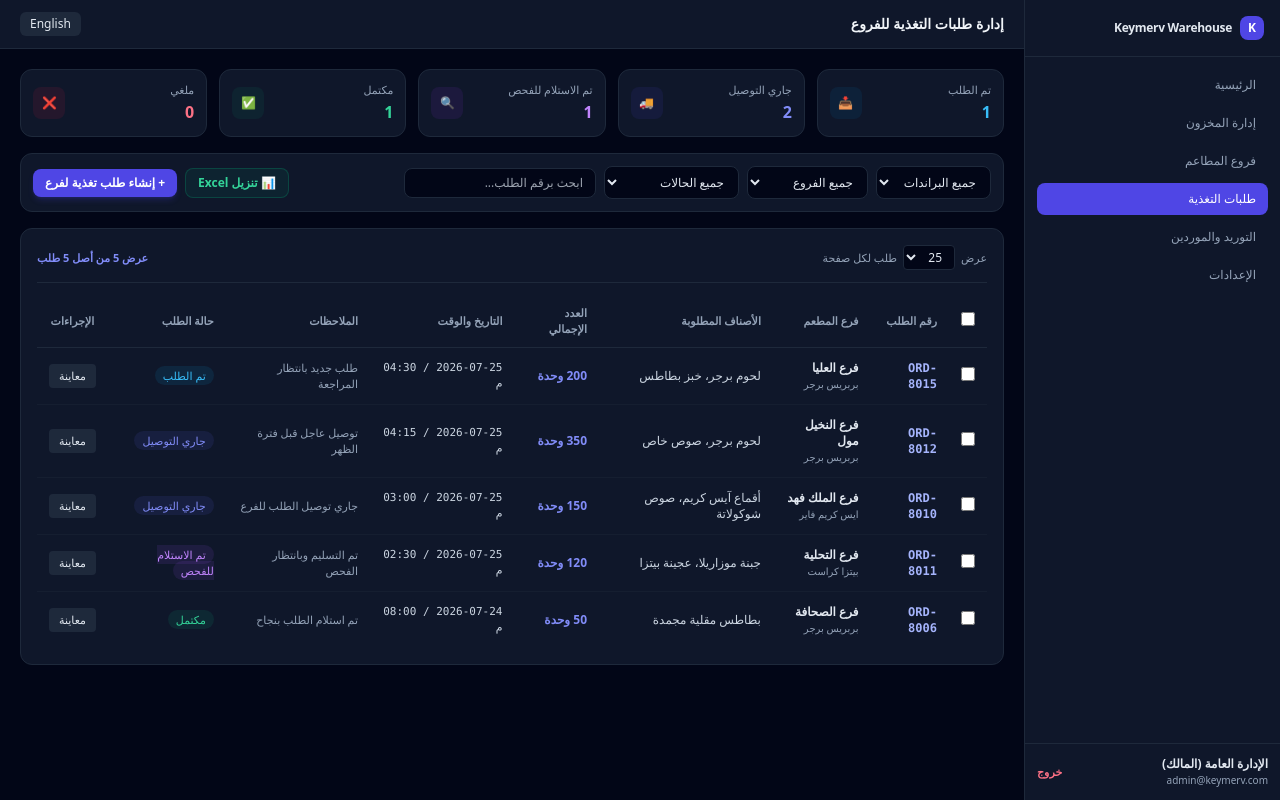
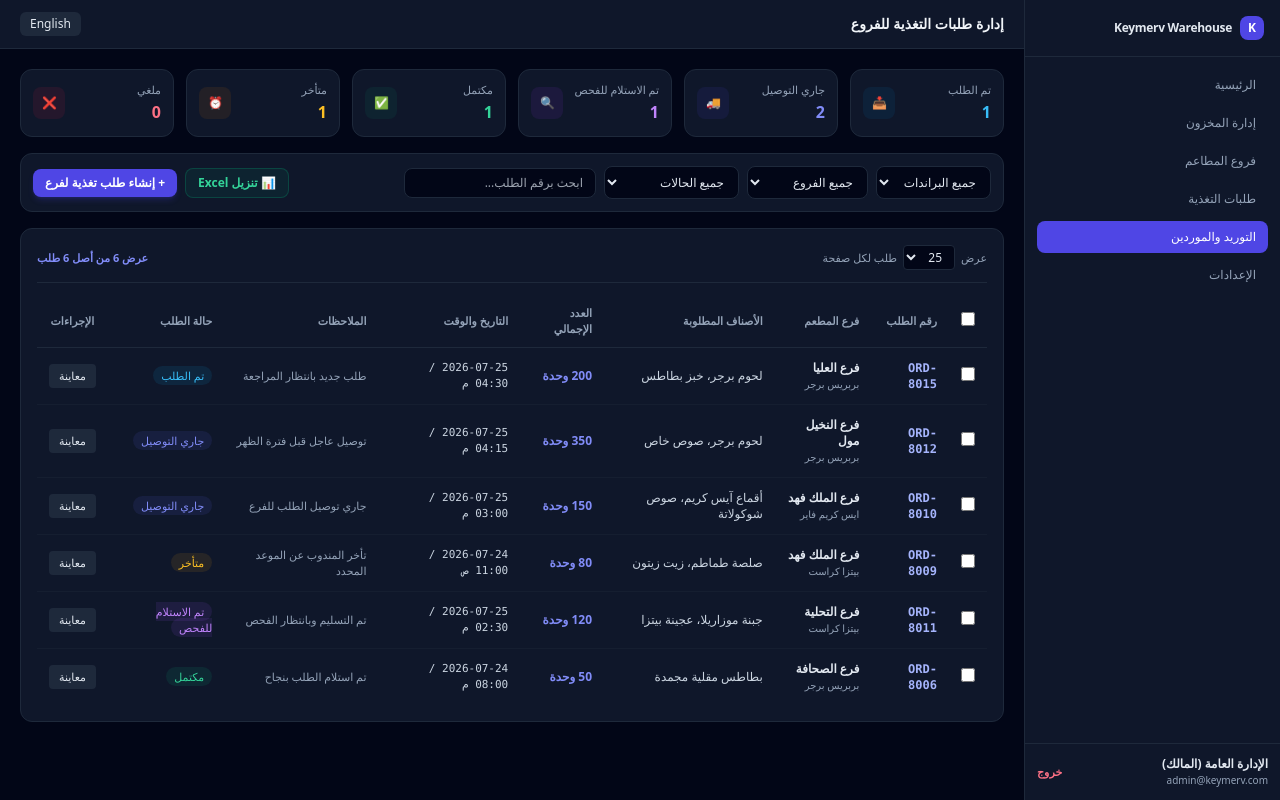
Before and after one commit to Keymerv/warehouse-system, a plain HTML site: page supply.html in a window 1280 px wide. Drawn offline with nearby package versions, Linux system fonts and the light colour scheme.

Commit message:
Update supply.html

```diff
--- a/supply.html
+++ b/supply.html
@@ -25,7 +25,7 @@
 </head>
 <body class="bg-slate-950 text-slate-100 font-sans antialiased flex h-screen overflow-hidden text-xs">
 
-    <!-- القائمة الجانبية (Sidebar) بالعرض القياسي w-64 -->
+    <!-- القائمة الجانبية (Sidebar) -->
     <aside class="w-64 bg-slate-900 border-l border-slate-800 flex flex-col justify-between shrink-0">
         <div>
             <div class="p-4 border-b border-slate-800 flex items-center gap-2">
@@ -37,8 +37,9 @@
                 <a href="dashboard.html" class="flex items-center gap-2.5 px-3 py-2 text-slate-400 hover:bg-slate-800 hover:text-white rounded-lg font-medium transition" data-i18n="nav_overview">الرئيسية</a>
                 <a href="inventory.html" class="flex items-center gap-2.5 px-3 py-2 text-slate-400 hover:bg-slate-800 hover:text-white rounded-lg font-medium transition" data-i18n="nav_inventory">إدارة المخزون</a>
                 <a href="branches.html" class="flex items-center gap-2.5 px-3 py-2 text-slate-400 hover:bg-slate-800 hover:text-white rounded-lg font-medium transition" data-i18n="nav_branches">فروع المطاعم</a>
-                <a href="orders.html" class="flex items-center gap-2.5 px-3 py-2 bg-indigo-600 text-white rounded-lg font-medium transition" data-i18n="nav_orders">طلبات التغذية</a>
-                <a href="supply.html" class="flex items-center gap-2.5 px-3 py-2 text-slate-400 hover:bg-slate-800 hover:text-white rounded-lg font-medium transition" data-i18n="nav_supply">التوريد والموردين</a>
+                <a href="orders.html" class="flex items-center gap-2.5 px-3 py-2 text-slate-400 hover:bg-slate-800 hover:text-white rounded-lg font-medium transition" data-i18n="nav_orders">طلبات التغذية</a>
+                <!-- تم نقل الأكتيف هنا -->
+                <a href="supply.html" class="flex items-center gap-2.5 px-3 py-2 bg-indigo-600 text-white rounded-lg font-medium transition" data-i18n="nav_supply">التوريد والموردين</a>
                 <a href="settings.html" class="flex items-center gap-2.5 px-3 py-2 text-slate-400 hover:bg-slate-800 hover:text-white rounded-lg font-medium transition" data-i18n="nav_settings">الإعدادات</a>
             </nav>
         </div>
@@ -65,8 +66,8 @@
 
         <div class="p-5 space-y-4">
 
-            <!-- إحصائيات سريعة للحالات المحدثة (5 حالات) -->
-            <div class="grid grid-cols-2 lg:grid-cols-5 gap-3">
+            <!-- إحصائيات سريعة (6 حالات الآن شاملة متأخر) -->
+            <div class="grid grid-cols-2 sm:grid-cols-3 lg:grid-cols-6 gap-3">
                 <div class="bg-slate-900 border border-slate-800 p-3 rounded-xl flex items-center justify-between">
                     <div>
                         <p class="text-slate-400 text-[11px]" data-i18n="stat_requested">تم الطلب</p>
@@ -94,6 +95,14 @@
                         <h3 class="text-base font-extrabold mt-0.5 text-emerald-400" id="stat-completed-count">0</h3>
                     </div>
                     <div class="w-8 h-8 bg-emerald-600/10 text-emerald-400 rounded-lg flex items-center justify-center font-bold text-xs">✅</div>
+                </div>
+                <!-- حالة متأخر الجديدة -->
+                <div class="bg-slate-900 border border-slate-800 p-3 rounded-xl flex items-center justify-between">
+                    <div>
+                        <p class="text-slate-400 text-[11px]" data-i18n="stat_late">متأخر</p>
+                        <h3 class="text-base font-extrabold mt-0.5 text-amber-400" id="stat-late-count">0</h3>
+                    </div>
+                    <div class="w-8 h-8 bg-amber-600/10 text-amber-400 rounded-lg flex items-center justify-center font-bold text-xs">⏰</div>
                 </div>
                 <div class="bg-slate-900 border border-slate-800 p-3 rounded-xl flex items-center justify-between">
                     <div>
@@ -128,6 +137,7 @@
                         <option value="delivering" data-i18n="filter_delivering">جاري التوصيل</option>
                         <option value="inspecting" data-i18n="filter_inspecting">تم الاستلام للفحص</option>
                         <option value="completed" data-i18n="filter_completed">مكتمل</option>
+                        <option value="late" data-i18n="filter_late">متأخر</option>
                         <option value="cancelled" data-i18n="filter_cancelled">ملغي</option>
                     </select>
 
@@ -167,6 +177,7 @@
                                 <option value="delivering" data-i18n="status_delivering">جاري التوصيل</option>
                                 <option value="inspecting" data-i18n="status_inspecting">تم الاستلام للفحص</option>
                                 <option value="completed" data-i18n="status_completed">مكتمل</option>
+                                <option value="late" data-i18n="status_late">متأخر</option>
                                 <option value="cancelled" data-i18n="status_cancelled">ملغي</option>
                             </select>
                             <button onclick="applyBulkStatus()" class="bg-indigo-600 hover:bg-indigo-500 text-white px-2.5 py-1 rounded text-xs font-medium transition" data-i18n="apply_btn">تطبيق</button>
@@ -214,6 +225,7 @@
             { id: "ORD-8015", brand: "بربريس برجر", branch: "فرع العليا", items: "لحوم برجر، خبز بطاطس", qty: "200 وحدة", date: "2026-07-25 / 04:30 م", notes: "طلب جديد بانتظار المراجعة", status: "requested" },
             { id: "ORD-8012", brand: "بربريس برجر", branch: "فرع النخيل مول", items: "لحوم برجر، صوص خاص", qty: "350 وحدة", date: "2026-07-25 / 04:15 م", notes: "توصيل عاجل قبل فترة الظهر", status: "delivering" },
             { id: "ORD-8010", brand: "ايس كريم فاير", branch: "فرع الملك فهد", items: "أقماع آيس كريم، صوص شوكولاتة", qty: "150 وحدة", date: "2026-07-25 / 03:00 م", notes: "جاري توصيل الطلب للفرع", status: "delivering" },
+            { id: "ORD-8009", brand: "بيتزا كراست", branch: "فرع الملك فهد", items: "صلصة طماطم، زيت زيتون", qty: "80 وحدة", date: "2026-07-24 / 11:00 ص", notes: "تأخر المندوب عن الموعد المحدد", status: "late" },
             { id: "ORD-8011", brand: "بيتزا كراست", branch: "فرع التحلية", items: "جبنة موزاريلا، عجينة بيتزا", qty: "120 وحدة", date: "2026-07-25 / 02:30 م", notes: "تم التسليم وبانتظار الفحص", status: "inspecting" },
             { id: "ORD-8006", brand: "بربريس برجر", branch: "فرع الصحافة", items: "بطاطس مقلية مجمدة", qty: "50 وحدة", date: "2026-07-24 / 08:00 م", notes: "تم استلام الطلب بنجاح", status: "completed" }
         ];
@@ -231,6 +243,7 @@
                     case 'delivering': badgeClass = 'bg-indigo-500/10 text-indigo-400'; statusTextKey = 'status_delivering'; break;
                     case 'inspecting': badgeClass = 'bg-purple-500/10 text-purple-400'; statusTextKey = 'status_inspecting'; break;
                     case 'completed': badgeClass = 'bg-emerald-500/10 text-emerald-400'; statusTextKey = 'status_completed'; break;
+                    case 'late': badgeClass = 'bg-amber-500/10 text-amber-400'; statusTextKey = 'status_late'; break;
                     case 'cancelled': badgeClass = 'bg-rose-500/10 text-rose-400'; statusTextKey = 'status_cancelled'; break;
                 }
 
@@ -263,13 +276,14 @@
         }
 
         function updateStats() {
-            const counts = { requested: 0, delivering: 0, inspecting: 0, completed: 0, cancelled: 0 };
+            const counts = { requested: 0, delivering: 0, inspecting: 0, completed: 0, late: 0, cancelled: 0 };
             ordersData.forEach(o => { if(counts[o.status] !== undefined) counts[o.status]++; });
 
             document.getElementById('stat-requested-count').innerText = counts.requested;
             document.getElementById('stat-delivering-count').innerText = counts.delivering;
             document.getElementById('stat-inspecting-count').innerText = counts.inspecting;
             document.getElementById('stat-completed-count').innerText = counts.completed;
+            document.getElementById('stat-late-count').innerText = counts.late;
             document.getElementById('stat-cancelled-count').innerText = counts.cancelled;
         }
 
@@ -405,6 +419,7 @@
                 stat_delivering: "جاري التوصيل",
                 stat_inspecting: "تم الاستلام للفحص",
                 stat_completed: "مكتمل",
+                stat_late: "متأخر",
                 stat_cancelled: "ملغي",
                 search_placeholder: "ابحث برقم الطلب...",
                 filter_all_brands: "جميع البراندات",
@@ -414,6 +429,7 @@
                 filter_delivering: "جاري التوصيل",
                 filter_inspecting: "تم الاستلام للفحص",
                 filter_completed: "مكتمل",
+                filter_late: "متأخر",
                 filter_cancelled: "ملغي",
                 export_excel_btn: "📊 تنزيل Excel",
                 add_order_btn: "+ إنشاء طلب تغذية لفرع",
@@ -431,6 +447,7 @@
                 status_delivering: "جاري التوصيل",
                 status_inspecting: "تم الاستلام للفحص",
                 status_completed: "مكتمل",
+                status_late: "متأخر",
                 status_cancelled: "ملغي",
                 view_btn: "معاينة",
                 pagination_show: "عرض",
@@ -453,6 +470,7 @@
                 stat_delivering: "Delivering",
                 stat_inspecting: "Inspecting",
                 stat_completed: "Completed",
+                stat_late: "Late",
                 stat_cancelled: "Cancelled",
                 search_placeholder: "Search order ID...",
                 filter_all_brands: "All Brands",
@@ -462,6 +480,7 @@
                 filter_delivering: "Delivering",
                 filter_inspecting: "Inspecting",
                 filter_completed: "Completed",
+                filter_late: "Late",
                 filter_cancelled: "Cancelled",
                 export_excel_btn: "📊 Download Excel",
                 add_order_btn: "+ Create Branch Order",
@@ -479,6 +498,7 @@
                 status_delivering: "Delivering",
                 status_inspecting: "Inspecting",
                 status_completed: "Completed",
+                status_late: "Late",
                 status_cancelled: "Cancelled",
                 view_btn: "View",
                 pagination_show: "Show",
```
